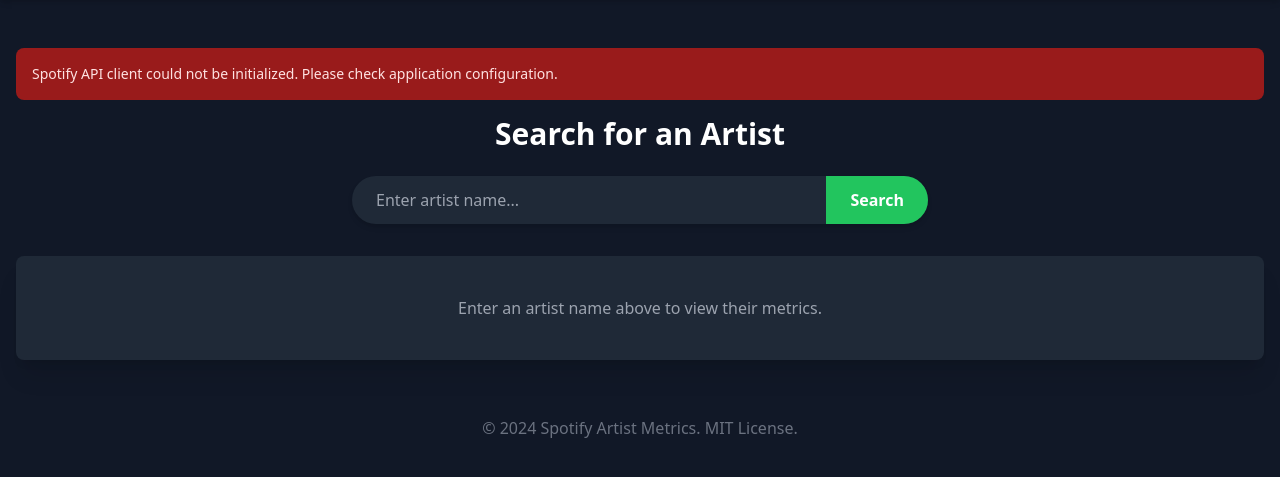
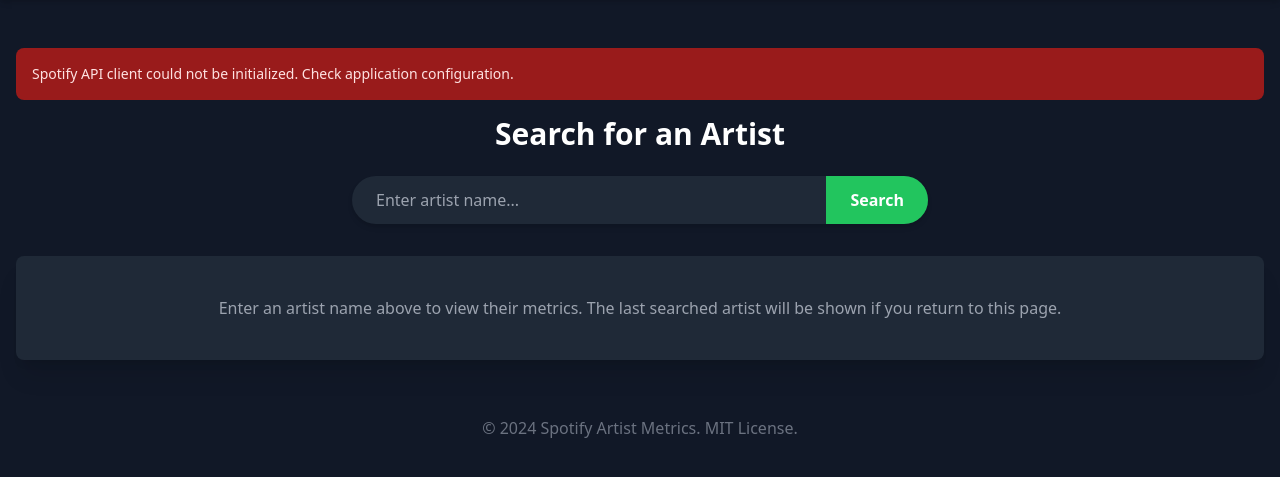
Before and after one commit to AlvaroNovillo/spotify-metric-app, a Flask app: page /search in a window 1280 px wide. Shown: the part 72-549 px from the top of the page. Run offline with Flask 2, Linux system fonts and the light colour scheme; some libraries are stand-ins or nearby versions.

Commit message:
Enhance artist search functionality and user feedback in search template

```diff
--- a/app/main/routes.py
+++ b/app/main/routes.py
@@ -2,12 +2,11 @@
 import time
 import traceback
 from flask import (
-    render_template, redirect, url_for, flash, request, current_app
+    render_template, redirect, url_for, flash, request, current_app, session # Import session
 )
 import spotipy
 
 from . import main_bp
-# Import the NEW client credentials function
 from ..spotify.auth import get_spotify_client_credentials_client
 from ..spotify.data import fetch_release_details, fetch_similar_genre_artists_data
 from ..spotify.utils import calculate_release_stats
@@ -17,124 +16,138 @@
 
 @main_bp.route('/')
 def index():
-    # Redirect root to the search page
     return redirect(url_for('main.search_artist'))
-
-# Removed /login, /callback, /logout routes
 
 # --- Artist/Data Display Routes ---
 
-# Removed artist_dashboard route
-
 @main_bp.route('/search', methods=['GET'])
 def search_artist():
-    # Use Client Credentials client - no user login needed
     sp = get_spotify_client_credentials_client()
     if not sp:
-        # If client fails (e.g., missing creds), show an error on the search page
-        flash('Spotify API client could not be initialized. Please check application configuration.', 'error')
-        # Render the search template without results, allowing user to see the error
+        flash('Spotify API client could not be initialized. Check application configuration.', 'error')
         return render_template('search.html', query='', search_performed=False, main_artist=None, main_artist_releases=[], top_tracks=[], release_stats={})
 
     query = request.args.get('query', '').strip()
     search_performed = bool(query)
+    artist_id_to_display = None
+    artist_name_context = None # For potential display if fetching by ID fails
+
     main_artist_details = None
     main_artist_releases_data = []
     top_tracks_data = []
     release_stats = {}
 
+    # --- Logic to Determine Which Artist to Display ---
     if search_performed:
+        # User initiated a new search
         print(f"Performing artist search for: '{query}'")
         try:
             results = sp.search(q=query, type='artist', limit=1)
-
             if results and results['artists']['items']:
-                # Artist found, fetch details
-                artist_id = results['artists']['items'][0]['id']
-                artist_name = results['artists']['items'][0]['name']
-                print(f"Found artist: {artist_name} ({artist_id}). Fetching details...")
-                main_artist_details = sp.artist(artist_id) # Fetch full artist details
-
-                # Fetch Top Tracks (Market 'US' as default, no user context)
-                print(f"Fetching top tracks for {artist_name}...")
-                try:
-                    market = 'US' # Define a default market
-                    top_tracks_result = sp.artist_top_tracks(artist_id, country=market)
-                    if top_tracks_result and top_tracks_result.get('tracks'):
-                        top_tracks_data = top_tracks_result['tracks']
-                        print(f"  Found {len(top_tracks_data)} top tracks in market {market}.")
-                    else:
-                        print(f"  No public top tracks found for {artist_name} in market {market}.")
-                except spotipy.exceptions.SpotifyException as e:
-                    print(f"  Spotify API error fetching top tracks for search result: {e}")
-                    flash(f"Could not fetch top tracks: {e.msg}", "warning")
-                except Exception as e:
-                    print(f"  Unexpected error fetching top tracks for search result: {e}")
-                    traceback.print_exc()
-                    flash("An unexpected error occurred fetching top tracks.", "warning")
-
-                # Fetch Releases
-                print(f"Fetching releases for {artist_name}...")
-                simplified_releases = []
-                try:
-                    simplified_releases_result = sp.artist_albums(artist_id, album_type='album,single', limit=20)
-                    if simplified_releases_result and simplified_releases_result['items']:
-                        simplified_releases = simplified_releases_result['items']
-                        print(f"Found {len(simplified_releases)} releases. Fetching details...")
-                        # Fetch Full Details (pass the client explicitly)
-                        main_artist_releases_data = fetch_release_details(sp, simplified_releases)
-                        # Calculate Stats
-                        release_stats = calculate_release_stats(main_artist_releases_data)
-                    else:
-                        print(f"No primary releases found for {artist_name}.")
-                        # flash(f'No recent albums or singles found for {artist_name}.', 'info') # Optional message
-                except spotipy.exceptions.SpotifyException as e:
-                    print(f"  Spotify API error fetching releases for search result: {e}")
-                    flash(f"Could not fetch releases: {e.msg}", "warning")
-                except Exception as e:
-                    print(f"  Unexpected error fetching releases for search result: {e}")
-                    traceback.print_exc()
-                    flash("An unexpected error occurred fetching releases.", "warning")
-
+                artist_id_to_display = results['artists']['items'][0]['id']
+                artist_name_context = results['artists']['items'][0]['name'] # Get name from search result
+                print(f"Search found artist: {artist_name_context} ({artist_id_to_display})")
+                # Clear previous session data if a new search is successful
+                session.pop('last_searched_artist', None)
             else:
                 print(f"No artist found matching '{query}'.")
                 flash(f'No artist found matching "{query}". Please try a different name.', 'warning')
-
+                session.pop('last_searched_artist', None) # Clear session on failed search too
         except spotipy.exceptions.SpotifyException as e:
             print(f"Spotify API error during search: {e}")
-            # Client Credentials flow doesn't usually raise 401 unless creds are wrong
-            flash(f'A Spotify error occurred during the search: {e.msg}. Check API Credentials.', 'error')
-            main_artist_details = None; main_artist_releases_data = []; top_tracks_data = []; release_stats = {}
+            flash(f'A Spotify error occurred during the search: {e.msg}.', 'error')
+            session.pop('last_searched_artist', None)
         except Exception as e:
             print(f"Unexpected error during artist search: {e}")
             flash('An unexpected error occurred during the search.', 'error')
             traceback.print_exc()
-            main_artist_details = None; main_artist_releases_data = []; top_tracks_data = []; release_stats = {}
+            session.pop('last_searched_artist', None)
 
-    # Render the search template, which now includes the results display logic
-    # The template will use the '_artist_display.html' partial if 'main_artist' exists
+    else:
+        # No new search query, check session for last searched artist
+        last_artist = session.get('last_searched_artist')
+        if last_artist and isinstance(last_artist, dict) and 'id' in last_artist:
+            artist_id_to_display = last_artist['id']
+            artist_name_context = last_artist.get('name', 'last searched artist') # Use stored name
+            print(f"Loading last searched artist from session: {artist_name_context} ({artist_id_to_display})")
+            search_performed = True # Treat loading from session as having performed a search for display purposes
+            # Keep query empty in the form unless we want to prefill it? For now, keep it empty.
+
+    # --- Fetch and Display Artist Details (if an ID was determined) ---
+    if artist_id_to_display:
+        try:
+            print(f"Fetching details for artist ID: {artist_id_to_display}...")
+            main_artist_details = sp.artist(artist_id_to_display)
+
+            if main_artist_details:
+                # Successfully fetched, STORE/UPDATE in session
+                session['last_searched_artist'] = {
+                    'id': main_artist_details['id'],
+                    'name': main_artist_details['name']
+                }
+                artist_name_context = main_artist_details['name'] # Ensure context name is accurate
+
+                # Fetch Top Tracks
+                print(f"Fetching top tracks for {artist_name_context}...")
+                try:
+                    market = 'US'
+                    top_tracks_result = sp.artist_top_tracks(artist_id_to_display, country=market)
+                    if top_tracks_result and top_tracks_result.get('tracks'):
+                        top_tracks_data = top_tracks_result['tracks']
+                    else: print(f"  No public top tracks found in {market}.")
+                except Exception as e: print(f"  Error fetching top tracks: {e}") # Log non-critically
+
+                # Fetch Releases
+                print(f"Fetching releases for {artist_name_context}...")
+                try:
+                    simplified_releases_result = sp.artist_albums(artist_id_to_display, album_type='album,single', limit=20)
+                    if simplified_releases_result and simplified_releases_result['items']:
+                        simplified_releases = simplified_releases_result['items']
+                        main_artist_releases_data = fetch_release_details(sp, simplified_releases)
+                        release_stats = calculate_release_stats(main_artist_releases_data)
+                    else: print(f"No primary releases found for {artist_name_context}.")
+                except Exception as e: print(f"  Error fetching releases: {e}") # Log non-critically
+
+            else:
+                # Failed to fetch details even with an ID (e.g., artist removed?)
+                flash(f"Could not fetch details for artist '{artist_name_context}' (ID: {artist_id_to_display}).", 'error')
+                session.pop('last_searched_artist', None) # Remove invalid data from session
+
+        except spotipy.exceptions.SpotifyException as e:
+            print(f"Spotify API error fetching details for ID {artist_id_to_display}: {e}")
+            flash(f'A Spotify error occurred fetching details: {e.msg}.', 'error')
+            session.pop('last_searched_artist', None) # Remove potentially invalid ID
+            main_artist_details = None # Ensure nothing is displayed
+        except Exception as e:
+            print(f"Unexpected error fetching details for ID {artist_id_to_display}: {e}")
+            flash('An unexpected error occurred fetching artist details.', 'error')
+            traceback.print_exc()
+            session.pop('last_searched_artist', None)
+            main_artist_details = None
+
+    # Render the template
     return render_template('search.html',
-                           query=query,
-                           search_performed=search_performed,
+                           query=query, # Display the user's search query if they entered one
+                           search_performed=search_performed, # Indicates if *any* artist is being displayed
                            main_artist=main_artist_details,
                            main_artist_releases=main_artist_releases_data,
                            top_tracks=top_tracks_data,
                            release_stats=release_stats)
 
+# --- /similar-genre-artists and other routes remain unchanged ---
+# They already operate based on the artist_id passed in the URL
 
 @main_bp.route('/similar-genre-artists/<artist_id>')
 def similar_genre_artists(artist_id):
     sp = get_spotify_client_credentials_client()
     if not sp:
         flash('Spotify API client could not be initialized.', 'error')
-        # Redirect back to search or show an error page? Redirecting for now.
         return redirect(url_for('main.search_artist'))
 
     if not artist_id:
         flash('No artist ID provided for finding similar artists.', 'error')
         return redirect(url_for('main.search_artist'))
 
-    # Fetch the details of the artist we're basing the search on
     try:
         print(f"Fetching details for artist ID {artist_id} to find similar artists...")
         source_artist = sp.artist(artist_id)
@@ -148,11 +161,9 @@
 
         if not source_artist_genres:
             flash(f'No genres found for {source_artist_name}. Cannot find similar artists by genre.', 'info')
-            # Pass the source artist name for context even if no results
-            return render_template('similar_genre.html', artists=[], main_artist_name=source_artist_name, search_genres=[])
+            return render_template('similar_genre.html', artists=[], main_artist_name=source_artist_name, search_genres=[], source_artist_id=artist_id)
 
-        # Use helper function to get similar artists' data
-        genres_to_search = source_artist_genres[:2] # Use top 2 genres
+        genres_to_search = source_artist_genres[:2]
         similar_artists_data = fetch_similar_genre_artists_data(
             sp, artist_id, source_artist_name, genres_to_search, limit=24
         )
@@ -162,14 +173,13 @@
 
         return render_template('similar_genre.html',
                                artists=similar_artists_data,
-                               main_artist_name=source_artist_name, # Display the name of the artist searched for
+                               main_artist_name=source_artist_name,
                                search_genres=genres_to_search,
-                               source_artist_id=artist_id) # Pass ID for back button maybe
+                               source_artist_id=artist_id)
 
     except spotipy.exceptions.SpotifyException as e:
         print(f"Spotify API error fetching similar artists: {e}")
         flash(f'A Spotify error occurred: {e.msg}', 'error')
-        # Attempt to render template with error context if possible
         source_name = source_artist.get('name', 'the selected artist') if 'source_artist' in locals() else 'the artist'
         return render_template('similar_genre.html', artists=[], main_artist_name=source_name, search_genres=[], source_artist_id=artist_id)
     except Exception as e:
--- a/app/templates/search.html
+++ b/app/templates/search.html
@@ -44,17 +44,22 @@
         {# Include the partial to display artist info #}
         {% include '_artist_display.html' %}
 
-    {% else %} {# No main_artist found for the query #}
+        {% else %}
+        {# No artist found message #}
         <div class="text-center p-10 bg-gray-800 rounded-lg shadow-xl">
             <h2 class="text-2xl font-semibold mb-4">No Artist Found</h2>
-            <p class="text-gray-400">Could not find any artist matching "{{ query }}". Please try a different search term.</p>
+            {% if query %}
+                <p class="text-gray-400">Could not find any artist matching "{{ query }}". Please try a different search term.</p>
+            {% else %}
+                 <p class="text-gray-400">Could not retrieve details for the previously searched artist.</p>
+            {% endif %}
         </div>
     {% endif %}
 {% else %}
-    {# Initial state before search #}
-    <div class="text-center p-10 bg-gray-800 rounded-lg shadow-xl">
-        <p class="text-gray-400">Enter an artist name above to view their metrics.</p>
-    </div>
+   {# Initial state BEFORE first search OR if session is empty #}
+   <div class="text-center p-10 bg-gray-800 rounded-lg shadow-xl">
+       <p class="text-gray-400">Enter an artist name above to view their metrics. The last searched artist will be shown if you return to this page.</p>
+   </div>
 {% endif %} {# end search_performed #}
 
 {% endblock %}
```
